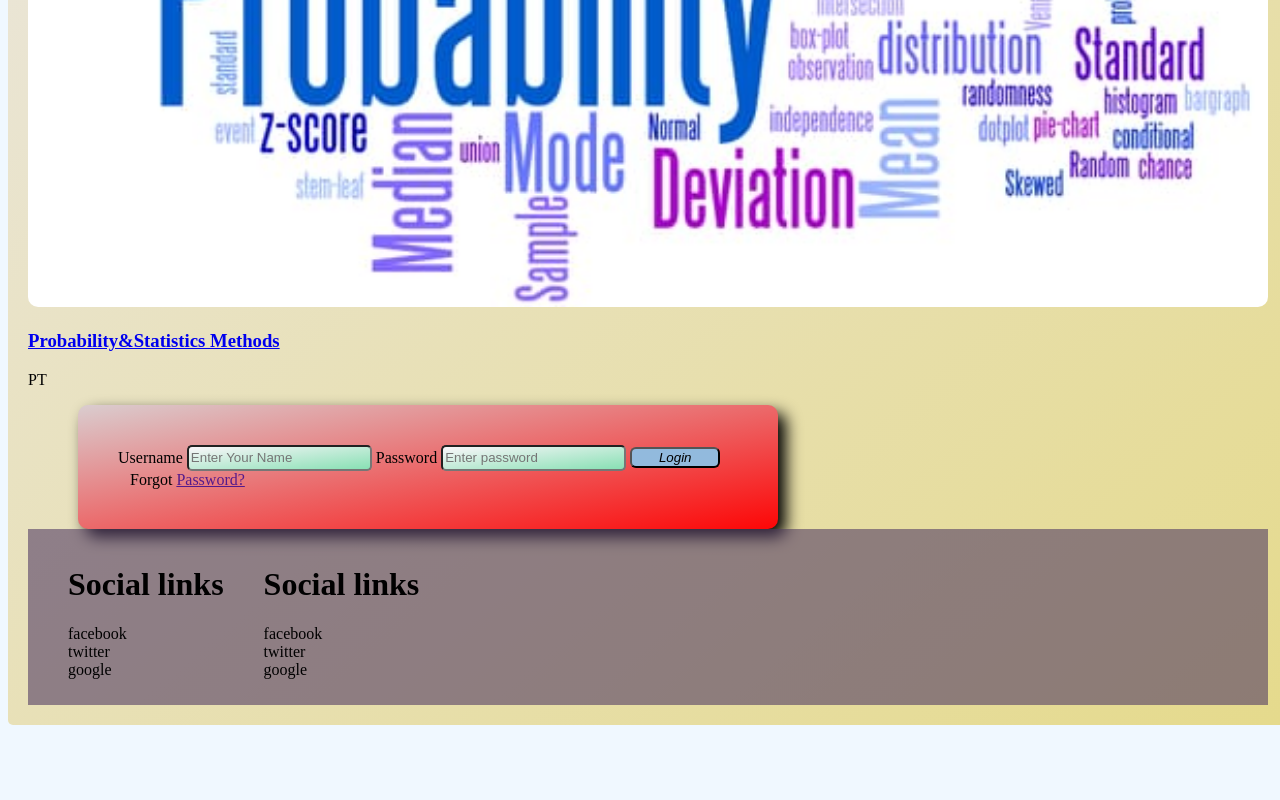
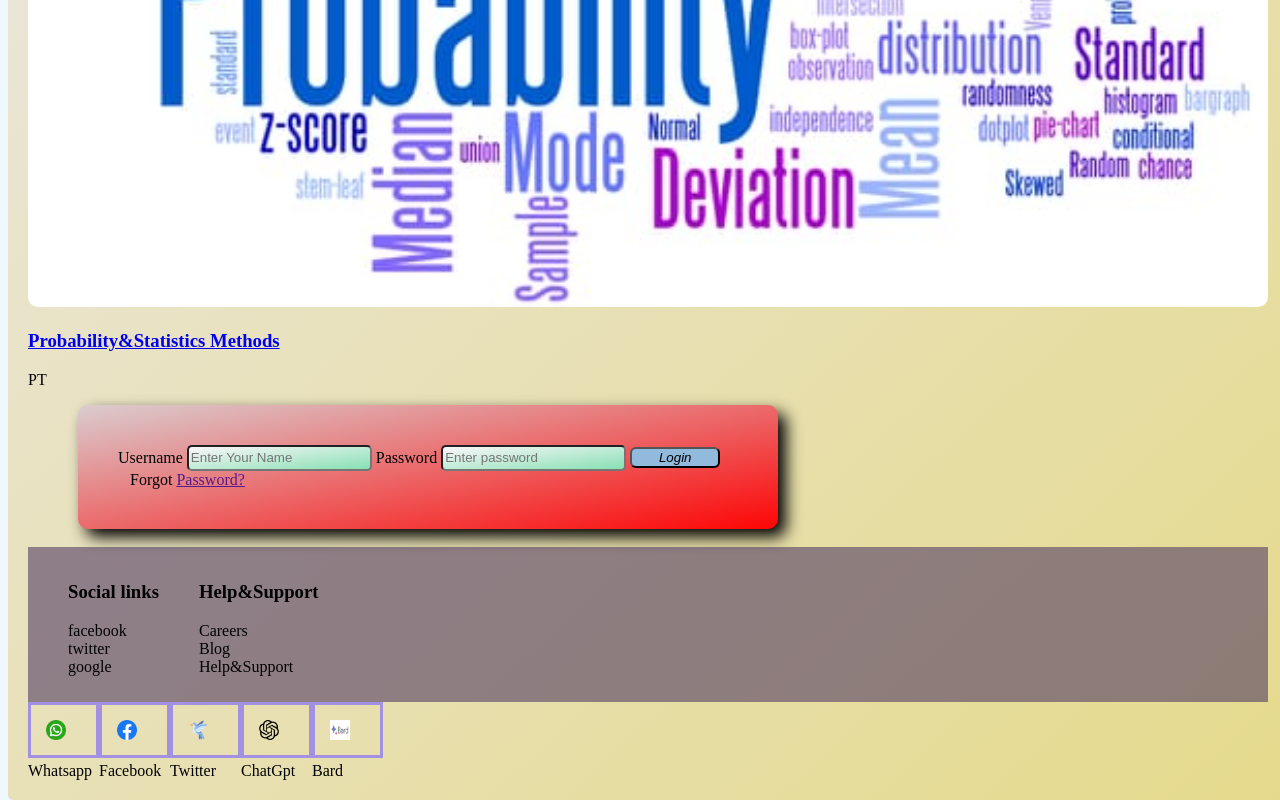
Before and after one commit to punnamsunil/mca1, a plain HTML site: page index.html in a window 1280 px wide. Shown: the part 4493-5293 px from the top of the page. Before the commit the page ends 5218 px from the top, so only its background shows below. Drawn offline with Linux system fonts and the light colour scheme; a web font is replaced by a local one.

Commit message:
Update index.html

```diff
--- a/index.html
+++ b/index.html
@@ -22,7 +22,7 @@ function closeNav() {
 <body>
 <div id="head">
 
-<marquee scrollamount="10"><img src="grp1.jpg" alt=""id="mrqh" >
+<marquee scrollamount="20"><img src="grp1.jpg" alt=""id="mrqh" >
 
 <img src="boys1.jpg" alt=""id="mrqh">
 <img src="grl3.jpg" alt=""id="mrqh">
@@ -110,7 +110,7 @@ function closeNav() {
 <button onclick="openNav()" id="btn1"><img src="menu.png" alt=""></button>
 <a href="timetbl.html"><button id="timetbl"><img src="timetb.png" alt=""></button></a>
 <!-- Add all page content inside this div if you want the side nav to push page content to the right (not used if you only want the sidenav to sit on top of the page -->
-<h1 style="font-family: 'Tangerine', cursive; ">&emsp;Semester Subjects&Teaching Staff</h1>
+<h1 style="font-family: 'Tangerine', cursive; ">&emsp;&nbsp;Semester Subjects&Teaching Staff</h1>
 
 <div id="line">
 <div id="main">
@@ -164,22 +164,28 @@ function closeNav() {
 Forgot
   <a href="">Password?</a>
 
-</div>
+</div><br>
 <div id="footer">
   <ul style="list-style-type:none ;">
-    <li><h1>Social links</h1></li>
+    <li><h3>Social links</h3></li>
     <li> facebook</li>
     <li> twitter</li>
     <li>google</li>
   </ul>
   <ol style="list-style-type:none ;">
-    <li><h1>Social links</h1></li>
-    <li> facebook</li>
-    <li> twitter</li>
-    <li>google</li>
+    <li><h3>Help&Support</h3></li>
+    <li>Careers</li>
+    <li>Blog</li>
+    <li>Help&Support</li>
   </ol>
 
 </div>
+<div id="Socialicon"><div ><img src="whatsapp.png" alt=""id="si" >
+<br>Whatsapp</div>
+<div><img src="facebook.png" alt=""id="si"><br>Facebook</div>
+<div><img src="humming-bird.png" alt=""id="si"><br>Twitter</div>
+<div><a href="https://chat.openai.com/auth/login"><img src="chat-gpt.png" alt="" id="si"></a><br>ChatGpt</div>
+<div><a href="https://bard.google.com/?hl=en"><img src="bard.png" alt="" id="si" ></a><br>Bard</div></div>
 
 </body>
 </html>
```
